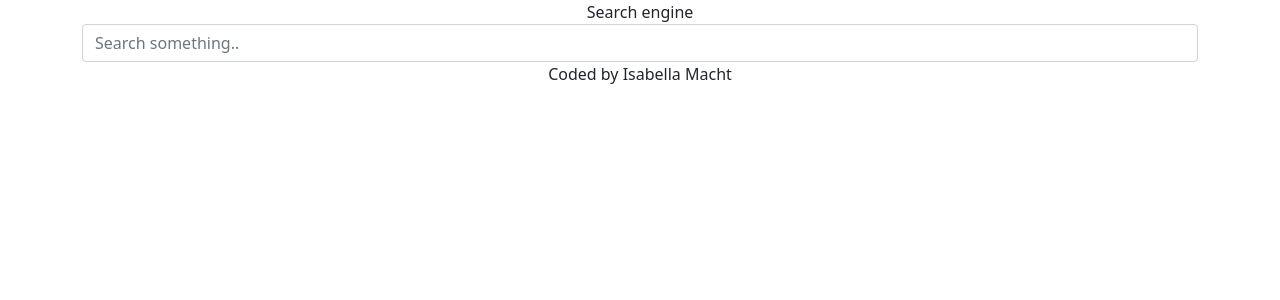
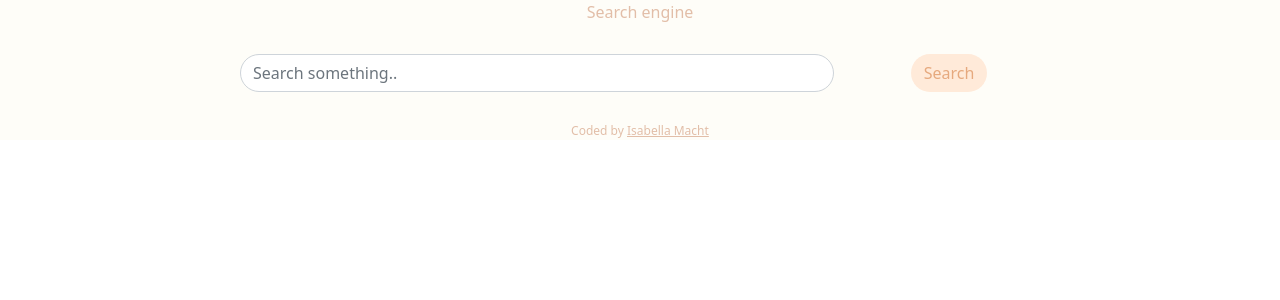
Before and after one commit to isabellamacht/dictionary-project, a React (Create React App) app: page / in a window 1280 px wide. Shown: the top 300 px of the page. Built offline with nearby package versions, Linux system fonts and the light colour scheme.

Commit message:
Added styling and link to footer

```diff
--- a/src/App.css
+++ b/src/App.css
@@ -1,3 +1,36 @@
+:root {
+  --dark-orange-color: #e6a97e;
+  --text-color: #e2bea8;
+}
+
+.App {
+  background-color: #fefdf8;
+  color: var(--text-color);
+}
+.Dictionary {
+  max-width: 800px;
+  margin: 30px auto;
+}
 .Results {
   text-align: left;
 }
+.btn {
+  color: var(--dark-orange-color);
+  background-color: #ffead9;
+  transition: all 200ms ease-in-out;
+}
+.btn:hover {
+  background-color: var(--dark-orange-color);
+  color: #ffead9;
+  transition: all 200ms ease-in-out;
+}
+h2,
+a:hover {
+  color: var(--dark-orange-color);
+}
+footer {
+  font-size: 12px;
+}
+a {
+  color: var(--text-color);
+}
--- a/src/App.js
+++ b/src/App.js
@@ -9,7 +9,14 @@ export default function App() {
         <main>
           <Dictionary />
         </main>
-        <footer>Coded by Isabella Macht</footer>
+        <footer>
+          <p className="Footer">
+            Coded by{" "}
+            <a href="https://github.com/isabellamacht" target="_blank">
+              Isabella Macht
+            </a>{" "}
+          </p>
+        </footer>
       </div>
     </div>
   );
--- a/src/Dictionary.js
+++ b/src/Dictionary.js
@@ -25,13 +25,20 @@ export default function Dictionary() {
 
   return (
     <div className="Dictionary">
-      <form onSubmit={search}>
-        <input
-          className="form-control"
-          type="search"
-          onChange={handleKeywordChange}
-          placeholder="Search something.."
-        />
+      <form className="mb-3" onSubmit={search}>
+        <div className="row">
+          <div className="col-9">
+            <input
+              className="form-control rounded-pill"
+              type="search"
+              onChange={handleKeywordChange}
+              placeholder="Search something.."
+            />
+          </div>
+          <div className="col-3">
+            <input type="submit" value="Search" className="btn rounded-pill" />
+          </div>
+        </div>
       </form>
 
       <Results results={results} />
```
